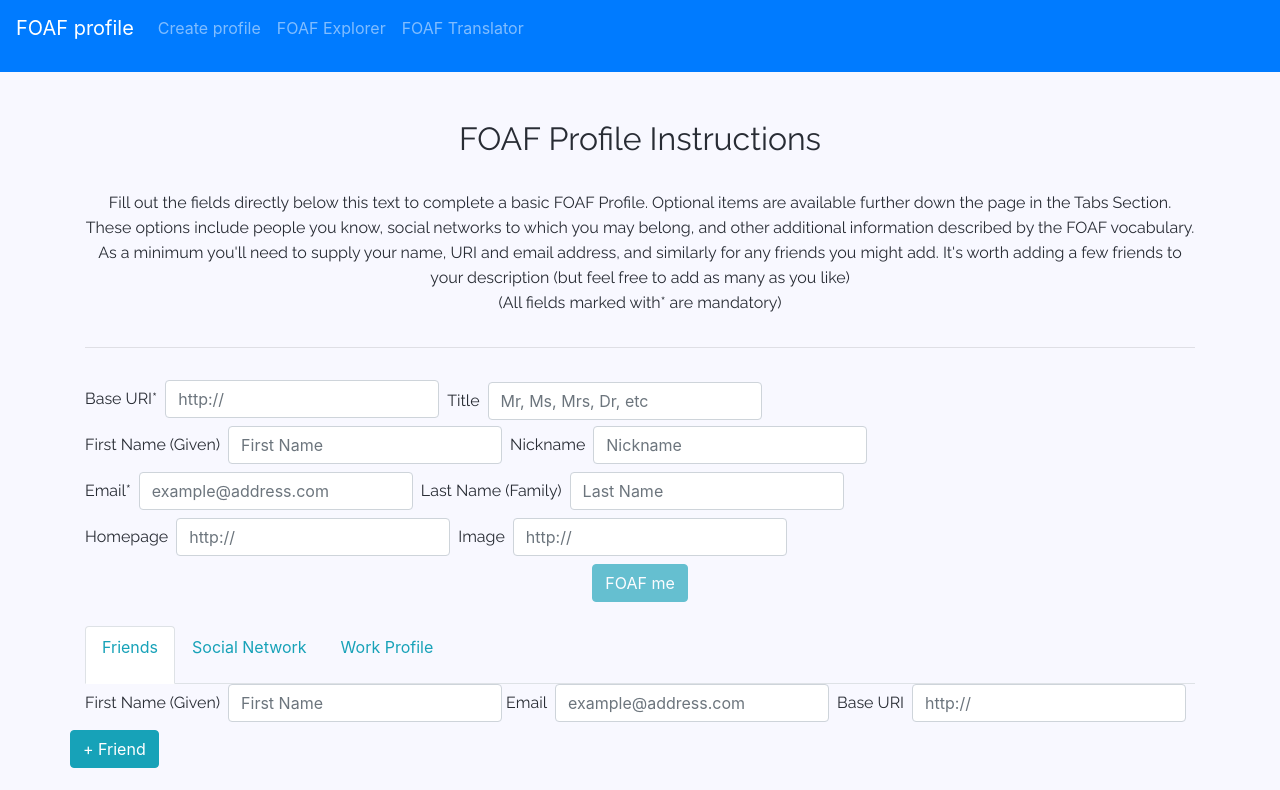
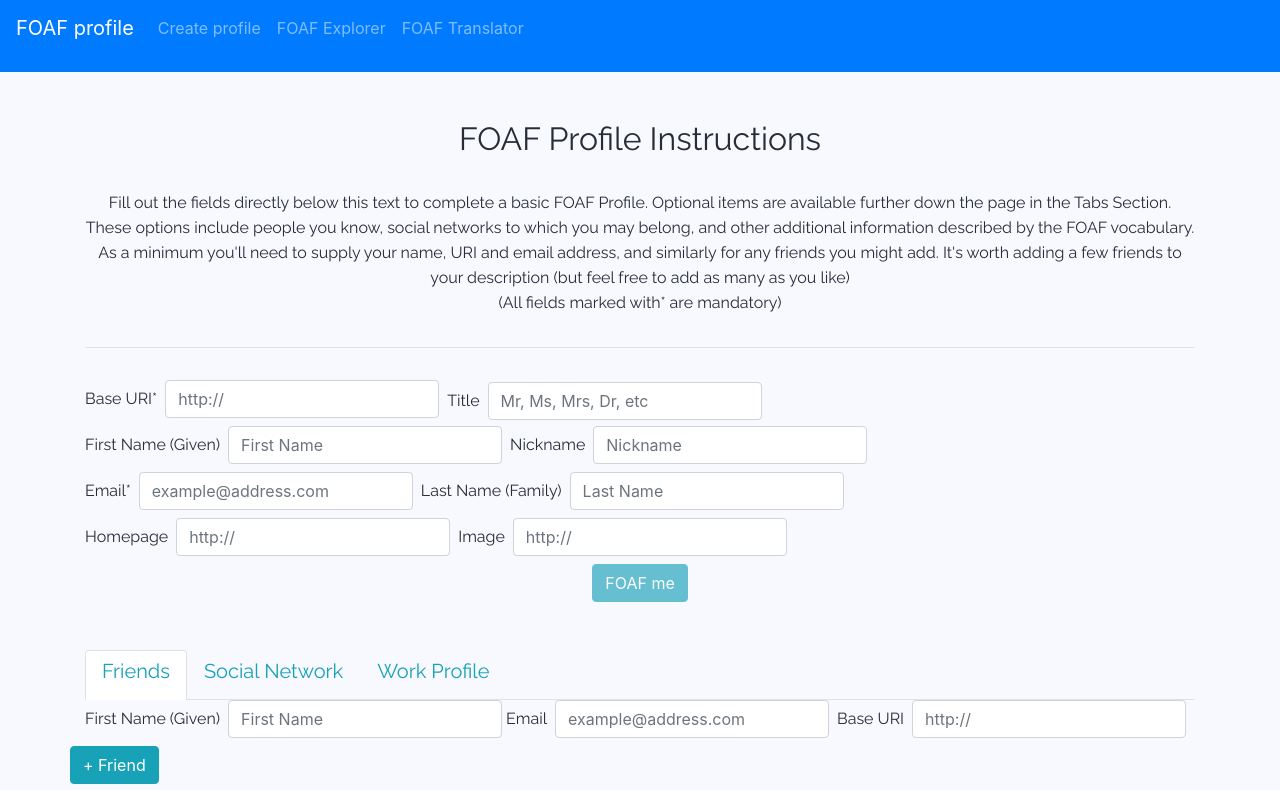
Before and after one commit to NatashaStojanova/FOAF-profile-generator, a React (Create React App) app in the folder frontend/: page /create in a window 1280 px wide. Shown: the top 790 px of the page. Built offline with nearby package versions, Linux system fonts and the light colour scheme.

Commit message:
edit tab

```diff
--- a/frontend/src/components/CreateProfile/Tab/tab.js
+++ b/frontend/src/components/CreateProfile/Tab/tab.js
@@ -42,7 +42,7 @@ class Tab extends Component {
     render() {
         return (
             <div>
-                <br/>
+                <br/><br/>
                 <Nav tabs>
                     <NavItem>
                         <NavLink
@@ -51,7 +51,7 @@ class Tab extends Component {
                                 this.toggle('1');
                             }}
                         >
-                            <p className="text-info">Friends</p>
+                            <h5 className="text-info">Friends</h5>
                         </NavLink>
                     </NavItem>
                     <NavItem>
@@ -61,7 +61,7 @@ class Tab extends Component {
                                 this.toggle('2');
                             }}
                         >
-                            <p className="text-info">Social Network</p>
+                            <h5 className="text-info">Social Network</h5>
                         </NavLink>
                     </NavItem>
                     <NavItem>
@@ -71,7 +71,7 @@ class Tab extends Component {
                                 this.toggle('3');
                             }}
                         >
-                            <p className="text-info">Work Profile</p>
+                            <h5 className="text-info">Work Profile</h5>
                         </NavLink>
                     </NavItem>
                 </Nav>
```
